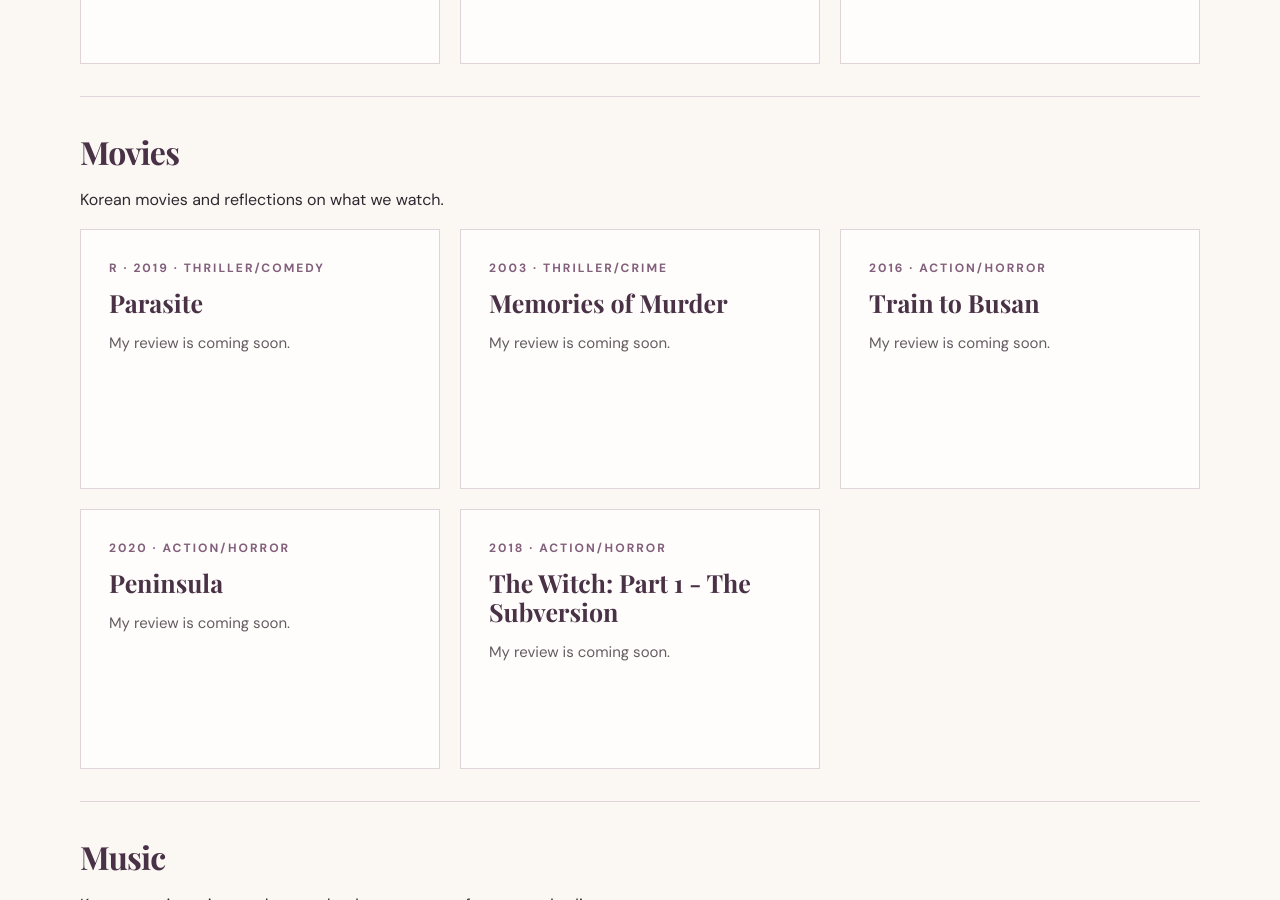
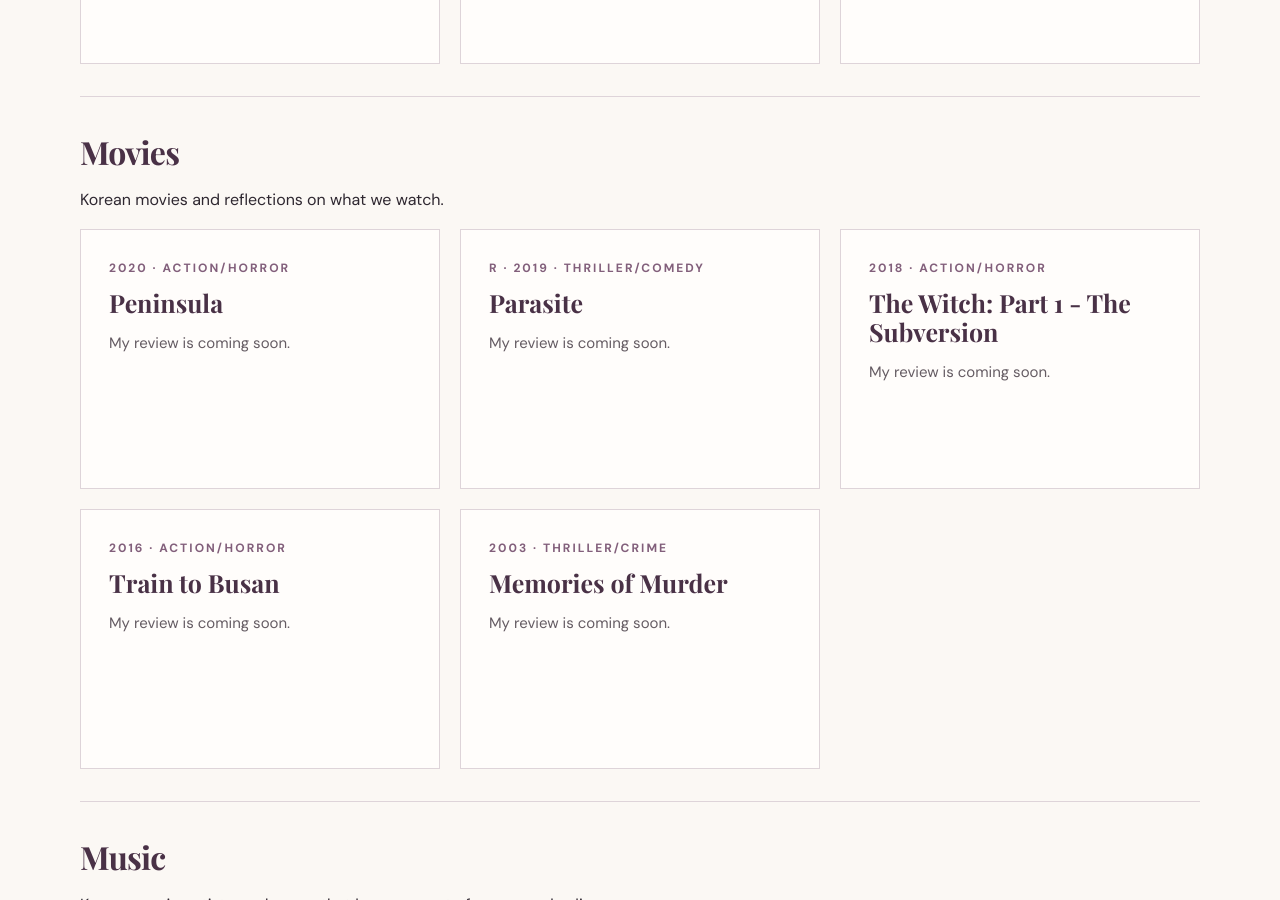
Before and after one commit to lydiarim22-coder/mindoflydia, a Jekyll site: the page built from korean-culture.html, in a window 1280 px wide and 900 px high, scrolled down 4999 px. Built offline with Jekyll 4.4.1, drawn with Linux system fonts in a browser that asks for light colours; some web fonts are replaced.

Commit message:
Sort Korean Culture movies by release year newest first

```diff
--- a/korean-culture.html
+++ b/korean-culture.html
@@ -35,7 +35,7 @@
     {% endcase %}
     {% if topic == 'food' %}<p><a href="{{ '/photo-gallery/' | relative_url }}#from-my-kitchen">Visit From My Kitchen &rarr;</a></p>{% endif %}
     {% assign topic_items = site.data.korean_culture_items | where: 'topic', topic %}
-    {% if topic == 'dramas' %}
+    {% if topic == 'dramas' or topic == 'movies' %}
     {% assign topic_items = topic_items | sort: 'year' | reverse %}
     {% endif %}
     {% if topic_items.size > 0 %}
```
